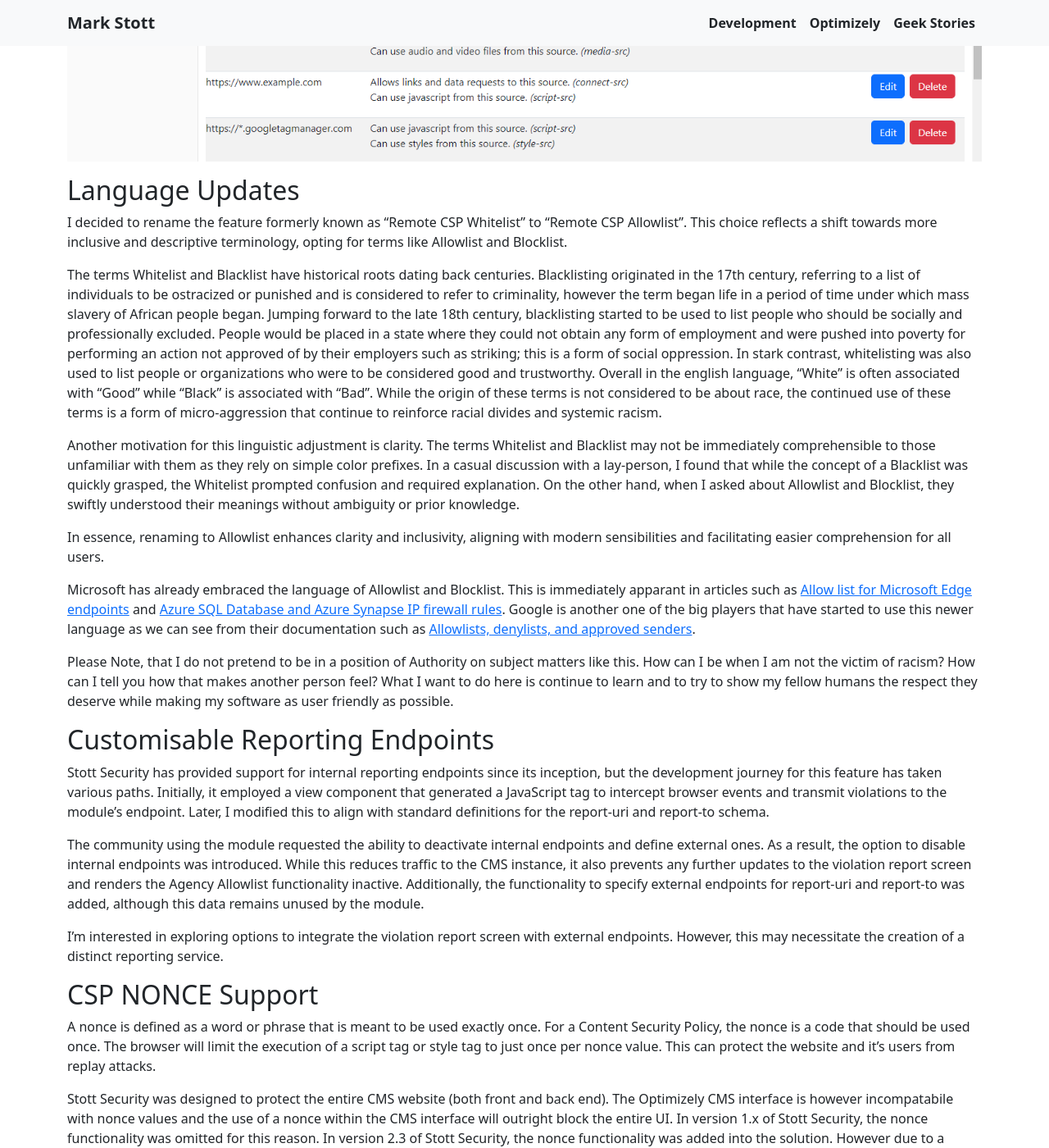
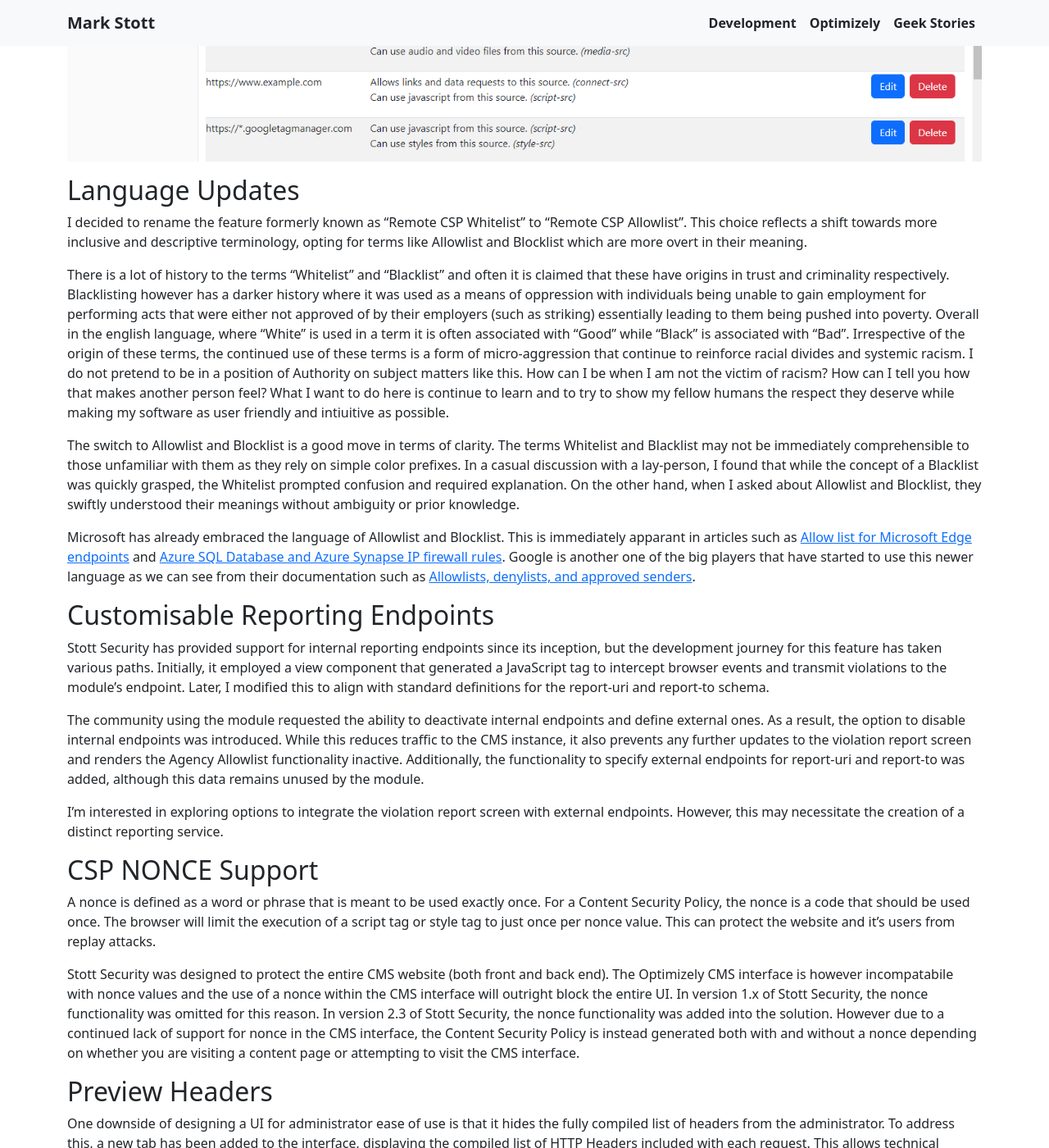
Before and after one commit to GeekInTheNorth/GeekInTheNorth.github.io, a Jekyll site: the page built from _posts/2024-05-17-stott-security-2-x.md, in a window 1280 px wide and 1400 px high, scrolled down 2362 px. Shown: the whole window at 82% size. Built offline with Jekyll 4.4.1, drawn with Linux system fonts in a browser that asks for light colours; some of the changed text lies outside the part shown.

Commit message:
Update 2024-05-17-stott-security-2-x.md

```diff
--- a/_posts/2024-05-17-stott-security-2-x.md
+++ b/_posts/2024-05-17-stott-security-2-x.md
@@ -33,17 +33,13 @@ To enhance user experience on these tabs, I've introduced the option to filter t
 
 ## Language Updates
 
-I decided to rename the feature formerly known as "Remote CSP Whitelist" to "Remote CSP Allowlist". This choice reflects a shift towards more inclusive and descriptive terminology, opting for terms like Allowlist and Blocklist.
+I decided to rename the feature formerly known as "Remote CSP Whitelist" to "Remote CSP Allowlist". This choice reflects a shift towards more inclusive and descriptive terminology, opting for terms like Allowlist and Blocklist which are more overt in their meaning.
 
-The terms Whitelist and Blacklist have historical roots dating back centuries. Blacklisting originated in the 17th century, referring to a list of individuals to be ostracized or punished and is considered to refer to criminality, however the term began life in a period of time under which mass slavery of African people began. Jumping forward to the late 18th century, blacklisting started to be used to list people who should be socially and professionally excluded.  People would be placed in a state where they could not obtain any form of employment and were pushed into poverty for performing an action not approved of by their employers such as striking; this is a form of social oppression.  In stark contrast, whitelisting was also used to list people or organizations who were to be considered good and trustworthy. Overall in the english language, "White" is often associated with "Good" while "Black" is associated with "Bad".  While the origin of these terms is not considered to be about race, the continued use of these terms is a form of micro-aggression that continue to reinforce racial divides and systemic racism.
+There is a lot of history to the terms "Whitelist" and "Blacklist" and often it is claimed that these have origins in trust and criminality respectively.  Blacklisting however has a darker history where it was used as a means of oppression with individuals being unable to gain employment for performing acts that were either not approved of by their employers (such as striking) essentially leading to them being pushed into poverty. Overall in the english language, where "White" is used in a term it is often associated with "Good" while "Black" is associated with "Bad".  Irrespective of the origin of these terms, the continued use of these terms is a form of micro-aggression that continue to reinforce racial divides and systemic racism. I do not pretend to be in a position of Authority on subject matters like this. How can I be when I am not the victim of racism? How can I tell you how that makes another person feel? What I want to do here is continue to learn and to try to show my fellow humans the respect they deserve while making my software as user friendly and intiuitive as possible.
 
-Another motivation for this linguistic adjustment is clarity. The terms Whitelist and Blacklist may not be immediately comprehensible to those unfamiliar with them as they rely on simple color prefixes. In a casual discussion with a lay-person, I found that while the concept of a Blacklist was quickly grasped, the Whitelist prompted confusion and required explanation. On the other hand, when I asked about Allowlist and Blocklist, they swiftly understood their meanings without ambiguity or prior knowledge.
-
-In essence, renaming to Allowlist enhances clarity and inclusivity, aligning with modern sensibilities and facilitating easier comprehension for all users.
+The switch to Allowlist and Blocklist is a good move in terms of clarity. The terms Whitelist and Blacklist may not be immediately comprehensible to those unfamiliar with them as they rely on simple color prefixes. In a casual discussion with a lay-person, I found that while the concept of a Blacklist was quickly grasped, the Whitelist prompted confusion and required explanation. On the other hand, when I asked about Allowlist and Blocklist, they swiftly understood their meanings without ambiguity or prior knowledge.
 
 Microsoft has already embraced the language of Allowlist and Blocklist.  This is immediately apparant in articles such as [Allow list for Microsoft Edge endpoints](https://learn.microsoft.com/en-us/deployedge/microsoft-edge-security-endpoints) and [Azure SQL Database and Azure Synapse IP firewall rules](https://learn.microsoft.com/en-gb/azure/azure-sql/database/firewall-configure?view=azuresql).  Google is another one of the big players that have started to use this newer language as we can see from their documentation such as [Allowlists, denylists, and approved senders](https://support.google.com/a/answer/60752?hl=en).
-
-Please Note, that I do not pretend to be in a position of Authority on subject matters like this. How can I be when I am not the victim of racism? How can I tell you how that makes another person feel? What I want to do here is continue to learn and to try to show my fellow humans the respect they deserve while making my software as user friendly as possible.
 
 ## Customisable Reporting Endpoints
 
@@ -99,9 +95,3 @@ In testing, there was a minimum reduction of 95% in all DB Context instantiation
 - [Version 2.4](https://github.com/GeekInTheNorth/Stott.Security.Optimizely/discussions/181)
 - [Version 2.5](https://github.com/GeekInTheNorth/Stott.Security.Optimizely/discussions/201)
 - [Version 2.6](https://github.com/GeekInTheNorth/Stott.Security.Optimizely/discussions/207)
-
-## References
-
-- The Shelf: [Allowlisting vs. Whitelisting: Why the Industry is Retiring the Term “Whitelisting”](https://www.theshelf.com/industry-news/allowlisting-vs-whitelisting/)
-- National Library of Medicine [“Blacklists” and “whitelists”: a salutary warning concerning the prevalence of racist language in discussions of predatory publishing](https://www.ncbi.nlm.nih.gov/pmc/articles/PMC6148600/)
-- Wikipedia : [Blacklisting](https://en.wikipedia.org/wiki/Blacklisting)
```
